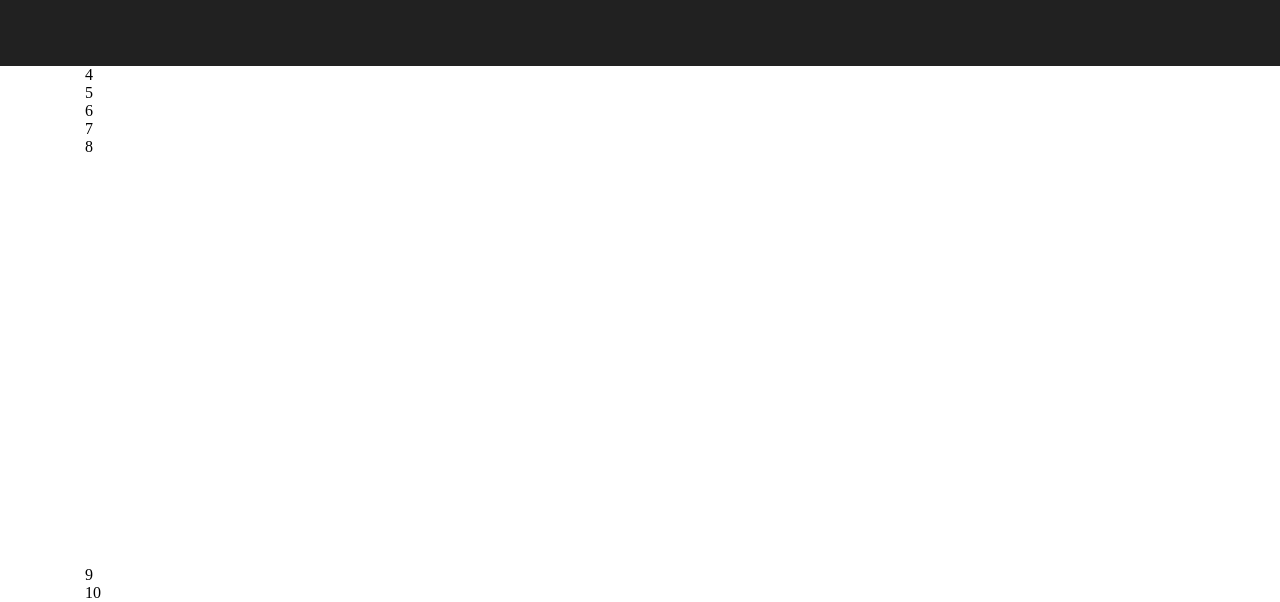
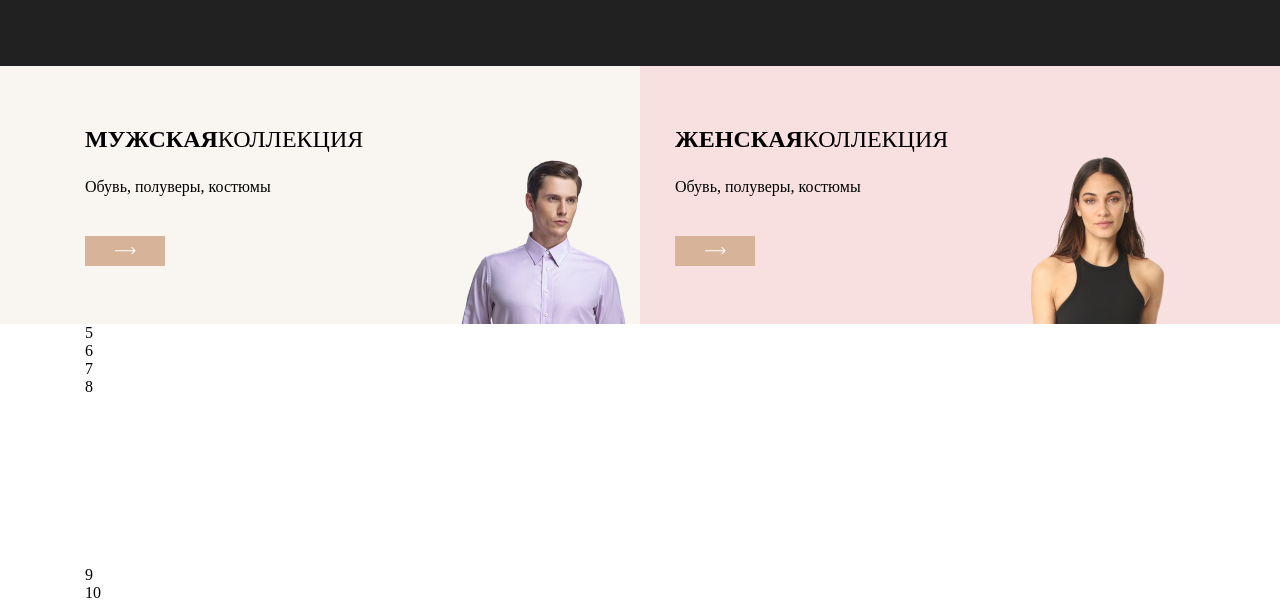
Before and after one commit to ilnarussschampion/loopsite, a plain HTML site: page index.html in a window 1280 px wide. Shown: the part 198-800 px from the top of the page. Drawn offline with Linux system fonts and the light colour scheme; a web font is replaced by a local one.

Commit message:
верстка секции man-woman

```diff
--- a/css/style.css
+++ b/css/style.css
@@ -47,3 +47,54 @@ main{
 .delivery p{
     font-size: 21px;
 }
+
+/*---------section man-women---------*/
+.man-woman .container{
+    display: flex;
+    flex-direction: row;
+}
+
+.man,
+.woman{
+    width: 50%;
+    padding-top: 60px;
+    padding-bottom: 58px;
+}
+
+.man-woman h2{
+    font-size: 24px;
+    text-transform: uppercase;
+    margin-bottom: 25px;
+}
+.man-woman h2 span{
+    font-weight: normal;
+}
+.man-woman a{
+    display: flex;
+    justify-content: center;
+    align-items: center;
+    background-color: #D7B399;
+    width: 80px;
+    height: 30px;
+    margin-top: 40px;
+}
+
+.man-woman a:hover,
+.man-woman a:focus{
+    background-color: #ff9950;
+}
+
+.man{
+    background: url(../img/man.png.png) no-repeat;
+    background-position-x: right;
+    background-position-y: bottom;
+}
+.woman{
+    padding-left: 35px;
+    background: url(../img/women.png.png) no-repeat;
+    background-position-x: right;
+    background-position-y: bottom;
+}
+.man-woman{
+    background: linear-gradient(90deg, #F9F6F1 0%, #F9F6F1 50%, #F9E0E0 50%, #F9E0E0 100%);
+}
--- a/index.html
+++ b/index.html
@@ -1,5 +1,6 @@
 <!DOCTYPE html>
 <html lang="en">
+
 <head>
     <meta charset="UTF-8">
     <meta name="viewport" content="width=device-width, initial-scale=1.0">
@@ -8,8 +9,9 @@
 
     <link rel="stylesheet" href="css/style.css">
 </head>
+
 <body>
-    <header class = "header">
+    <header class="header">
         <section class="header-menu">
             <div class="container">
                 1
@@ -29,9 +31,33 @@
                 <p>Сделайте заказ и получите подарок!</p>
             </div>
         </section>
-        <section class="man-women">
+        <section class="man-woman">
             <div class="container">
-                4
+
+                <div class="man">
+                    <h2>МУЖСКАЯ<span>КОЛЛЕКЦИЯ</span></h2>
+                    <p>Обувь, полуверы, костюмы</p>
+                    <a href="">
+                        <svg width="21" height="8" viewBox="0 0 21 8" fill="none" xmlns="http://www.w3.org/2000/svg">
+                            <path
+                                d="M20.3536 4.03556C20.5488 3.8403 20.5488 3.52372 20.3536 3.32846L17.1716 0.146474C16.9763 -0.0487877 16.6597 -0.0487878 16.4645 0.146474C16.2692 0.341736 16.2692 0.658319 16.4645 0.853581L19.2929 3.68201L16.4645 6.51044C16.2692 6.7057 16.2692 7.02228 16.4645 7.21754C16.6597 7.4128 16.9763 7.4128 17.1716 7.21754L20.3536 4.03556ZM0 3.68201L-4.37114e-08 4.18201L20 4.18201L20 3.68201L20 3.18201L4.37114e-08 3.18201L0 3.68201Z"
+                                fill="white" />
+                        </svg>
+                    </a>
+                </div>
+
+                <div class="woman">
+                    <h2>ЖЕНСКАЯ<span>КОЛЛЕКЦИЯ</span></h2>
+                    <p>Обувь, полуверы, костюмы</p>
+                    <a href="">
+                        <svg width="21" height="8" viewBox="0 0 21 8" fill="none" xmlns="http://www.w3.org/2000/svg">
+                            <path
+                                d="M20.3536 4.03556C20.5488 3.8403 20.5488 3.52372 20.3536 3.32846L17.1716 0.146474C16.9763 -0.0487877 16.6597 -0.0487878 16.4645 0.146474C16.2692 0.341736 16.2692 0.658319 16.4645 0.853581L19.2929 3.68201L16.4645 6.51044C16.2692 6.7057 16.2692 7.02228 16.4645 7.21754C16.6597 7.4128 16.9763 7.4128 17.1716 7.21754L20.3536 4.03556ZM0 3.68201L-4.37114e-08 4.18201L20 4.18201L20 3.68201L20 3.18201L4.37114e-08 3.18201L0 3.68201Z"
+                                fill="white" />
+                        </svg>
+
+                    </a>
+                </div>
             </div>
         </section>
         <section class="dress">
@@ -72,4 +98,5 @@
     </footer>
 
 </body>
+
 </html>
```
Also changed, not shown: img/man.png.png (added), img/women.png.png (added). Lines whose indentation alone changed are shown as unchanged.
